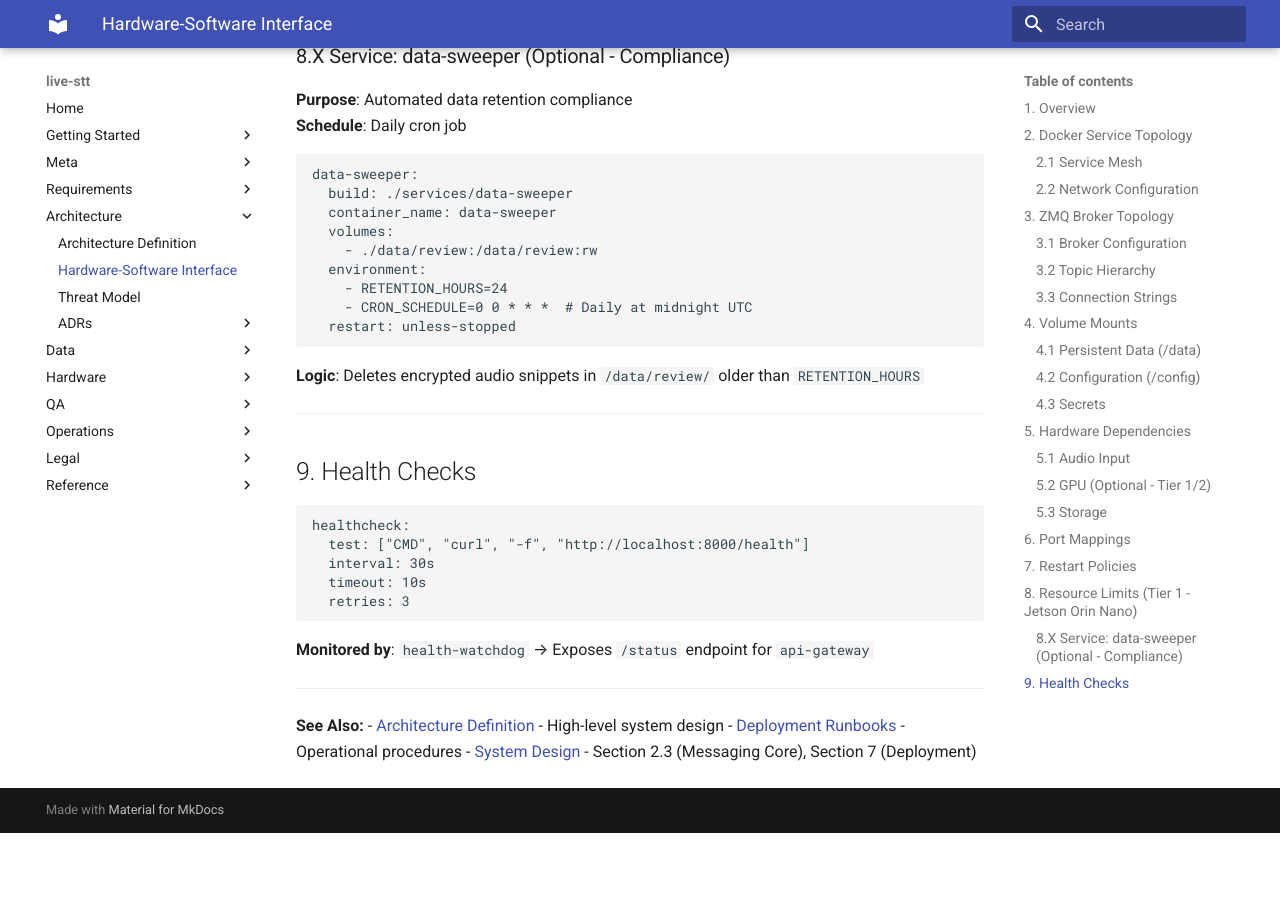
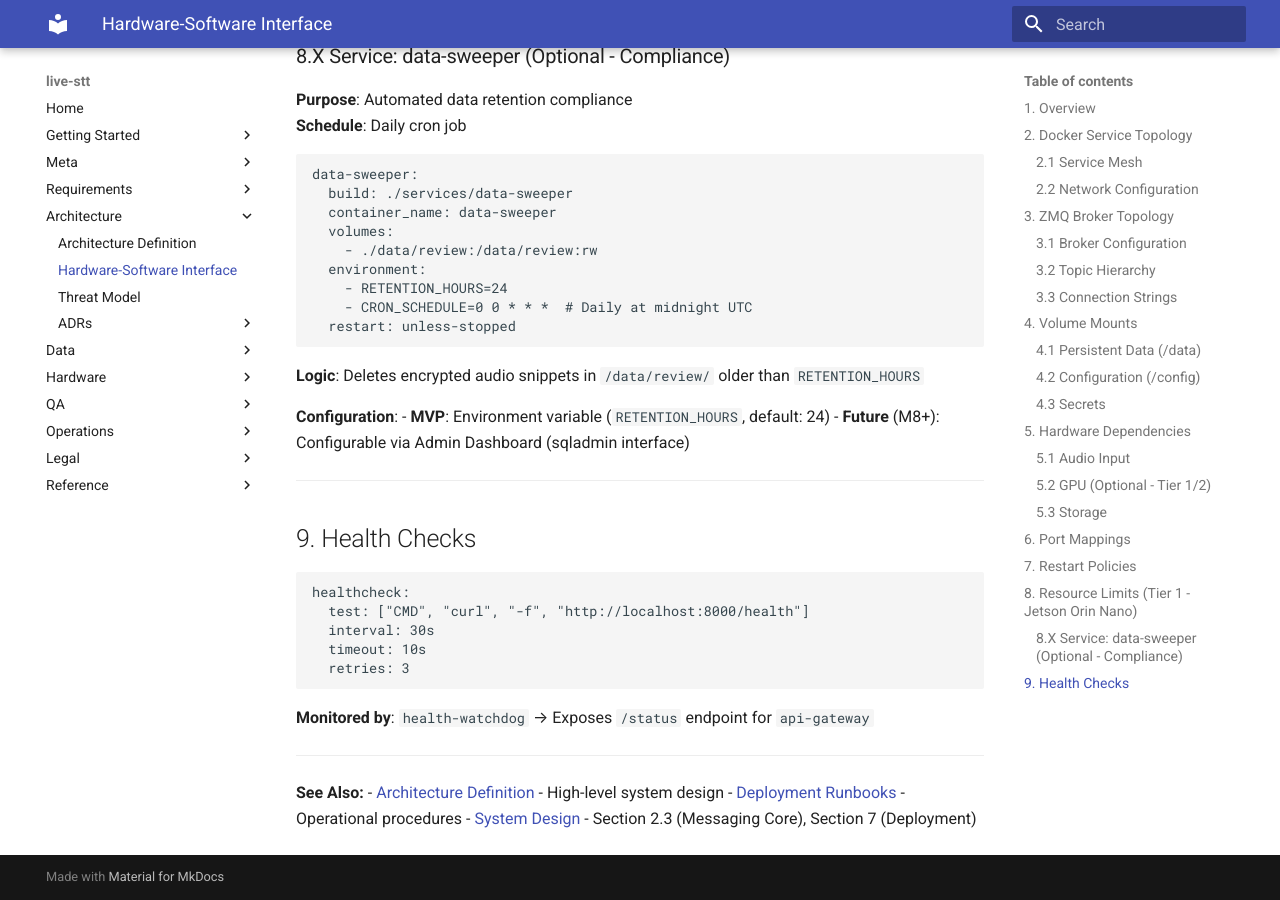
Before and after one commit to TomDakan/LiveSTT, an MkDocs documentation site: the page built from docs/20_architecture/hsi.md, in a window 1280 px wide and 900 px high, scrolled down 4790 px. Built offline with MkDocs 1.6.1 and Material for MkDocs 9.7.7, drawn with Linux system fonts in a browser that asks for light colours; before the commit the page ends 5623 px from its top, so only the background shows below that.

Commit message:
docs(hsi): clarify data-sweeper retention is configurable
- MVP: Environment variable (RETENTION_HOURS)

- Future: Admin Dashboard UI (M8+)

```diff
--- a/docs/20_architecture/hsi.md
+++ b/docs/20_architecture/hsi.md
@@ -205,6 +205,10 @@ data-sweeper:
 
 **Logic**: Deletes encrypted audio snippets in `/data/review/` older than `RETENTION_HOURS`
 
+**Configuration**:
+- **MVP**: Environment variable (`RETENTION_HOURS`, default: 24)
+- **Future** (M8+): Configurable via Admin Dashboard (sqladmin interface)
+
 ---
 
 ## 9. Health Checks
```
